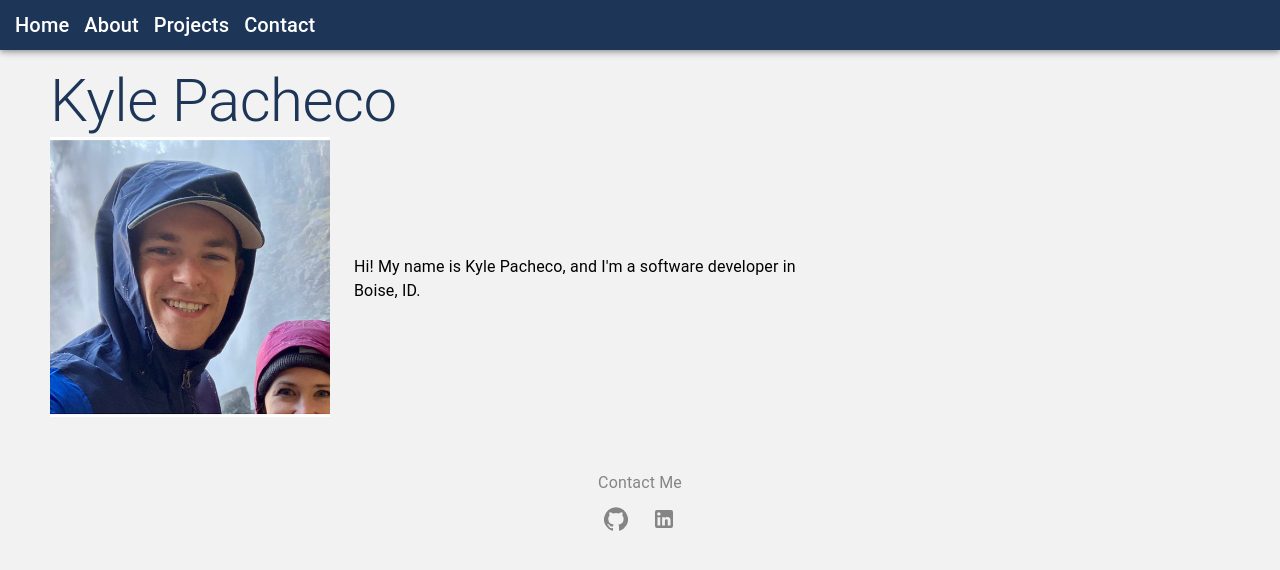
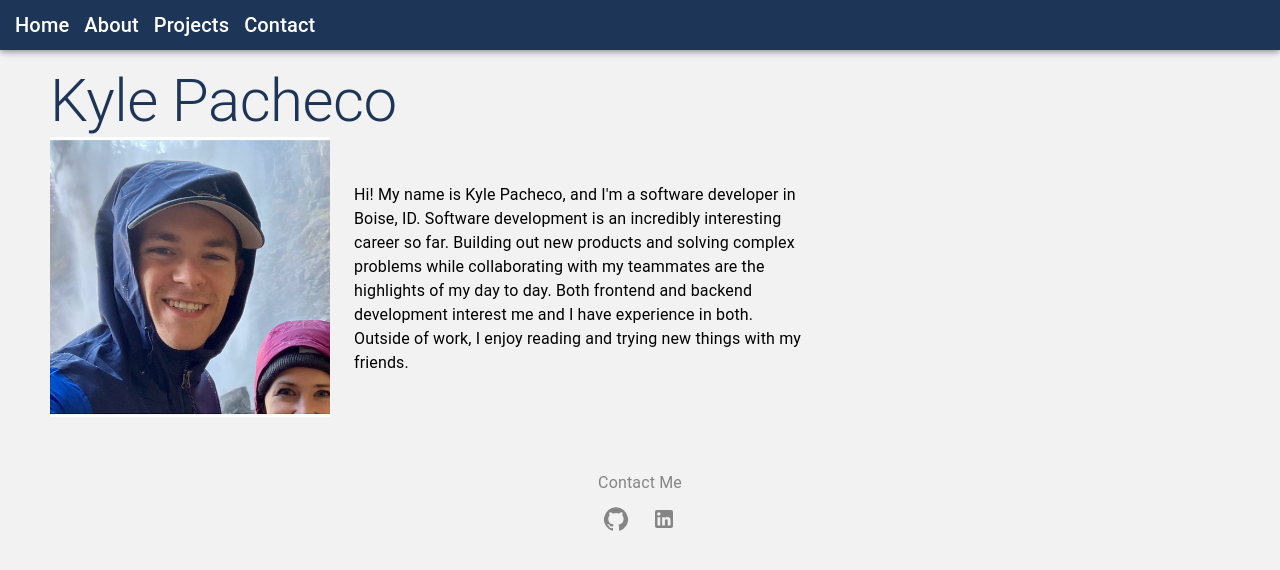
Before and after one commit to therealkylepacheco/therealkylepacheco.github.io, a React (Create React App) app: page / in a window 1280 px wide. Shown: the top 570 px of the page. Built offline with nearby package versions, Linux system fonts and the light colour scheme.

Commit message:
Initial text blurb

```diff
--- a/src/pages/Home.tsx
+++ b/src/pages/Home.tsx
@@ -12,7 +12,10 @@
           <Content
             body="
             Hi! My name is Kyle Pacheco, and I'm a software developer in Boise, ID.
-
+            Software development is an incredibly interesting career so far. Building out new products
+            and solving complex problems while collaborating with my teammates are the highlights of my
+            day to day. Both frontend and backend development interest me and I have experience in both.
+            Outside of work, I enjoy reading and trying new things with my friends.
             "
             img={me}
             alt="Kyle Pacheco"
--- a/src/pages/projects/Prime.tsx
+++ b/src/pages/projects/Prime.tsx
@@ -1,11 +1,9 @@
-import { Typography } from '@material-ui/core';
 import React from 'react';
+import { PageTitle } from '../../components/PageTitle';
 
 
 export const Prime = () => {
     return (
-            <Typography variant="h1">
-                Prime
-            </Typography>
+            <PageTitle text="Prime Number Generator" />
     )
 }
```
